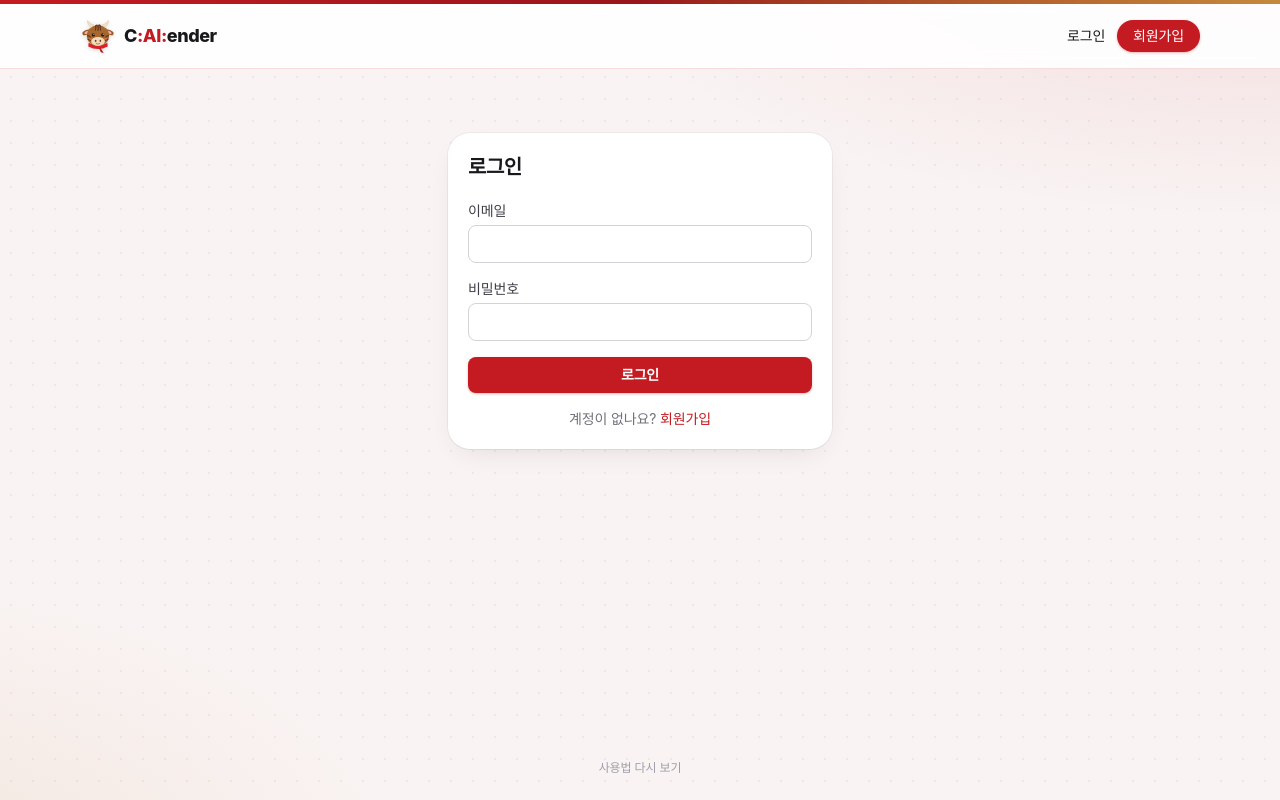
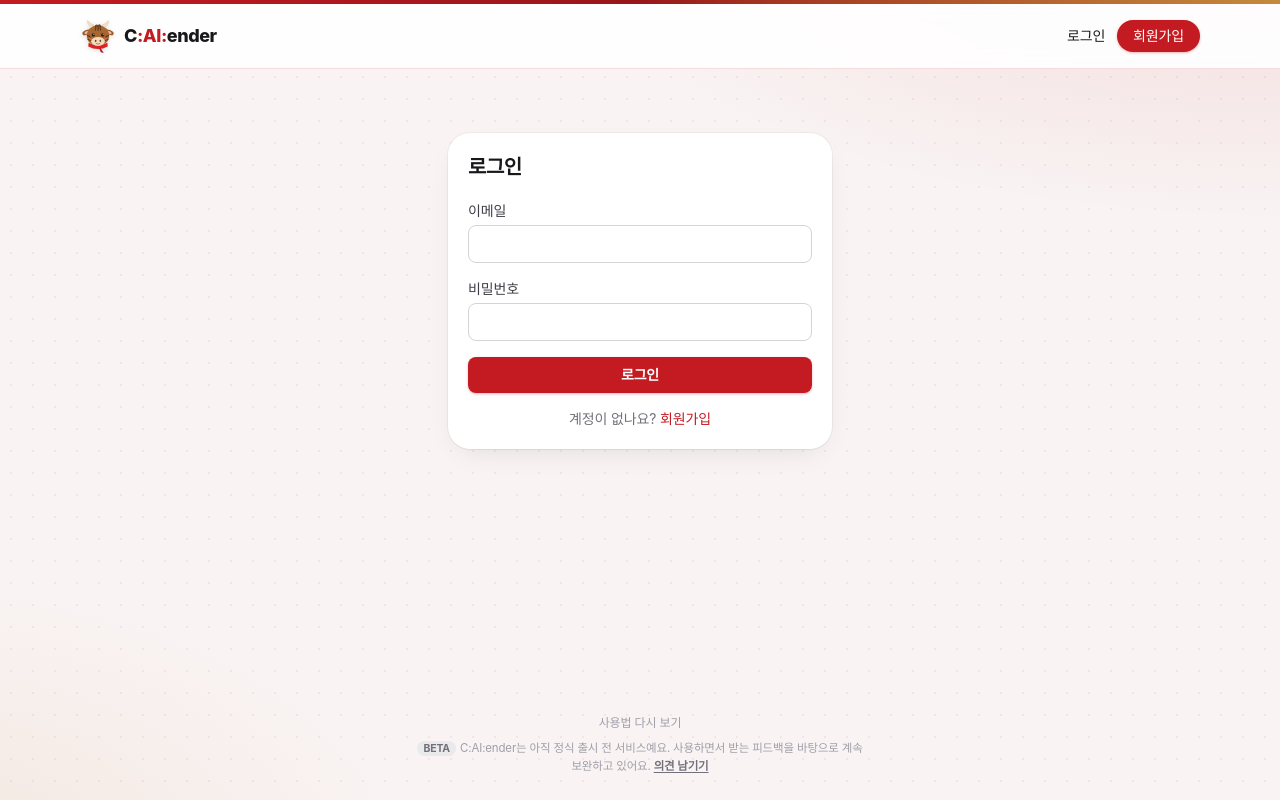
Before and after one commit to thghamin/caialender, a Next.js app: page /login in a window 1280 px wide. Built offline with nearby package versions, Linux system fonts and the light colour scheme; no server answers; a web font is replaced by a local one.

Commit message:
맨 아래 BETA 안내: 정식 출시 전 서비스, 피드백 받아 계속 보완 중 (의견 남기기 → 질문 게시판)
Co-Authored-By: Claude Opus 5.5 <noreply@anthropic.com>

```diff
--- a/app/layout.tsx
+++ b/app/layout.tsx
@@ -51,11 +51,19 @@ export default async function RootLayout({ children }: LayoutProps<"/">) {
         <SiteHeader />
         {/* 휴대폰에서는 하단 탭 메뉴에 가리지 않도록 아래 여백 */}
         <main className="flex-1 w-full max-w-6xl mx-auto px-3 pt-4 pb-28 sm:px-4 md:py-6">{children}</main>
-        <footer className="flex flex-col items-center gap-2 pb-28 pt-2 md:pb-6">
+        <footer className="flex flex-col items-center gap-2 px-4 pb-28 pt-2 md:pb-6">
           <ViewModeToggle mode={viewMode} />
           <Link href="/?tour=1" className="text-xs text-zinc-400 underline-offset-2 hover:text-zinc-600 hover:underline">
             사용법 다시 보기
           </Link>
+          {/* 정식 출시 전 안내 (휴대폰·PC 모두 맨 아래) */}
+          <p className="max-w-md text-center text-[11.5px] leading-relaxed text-zinc-400" data-testid="beta-note">
+            <span className="mr-1 rounded-full bg-zinc-200/70 px-1.5 py-px text-[10.5px] font-bold text-zinc-500">BETA</span>
+            C:AI:ender는 아직 정식 출시 전 서비스예요. 사용하면서 받는 피드백을 바탕으로 계속 보완하고 있어요.{" "}
+            <Link href="/qna" className="font-semibold text-zinc-500 underline underline-offset-2 hover:text-zinc-700">
+              의견 남기기
+            </Link>
+          </p>
         </footer>
       </body>
     </html>
```
